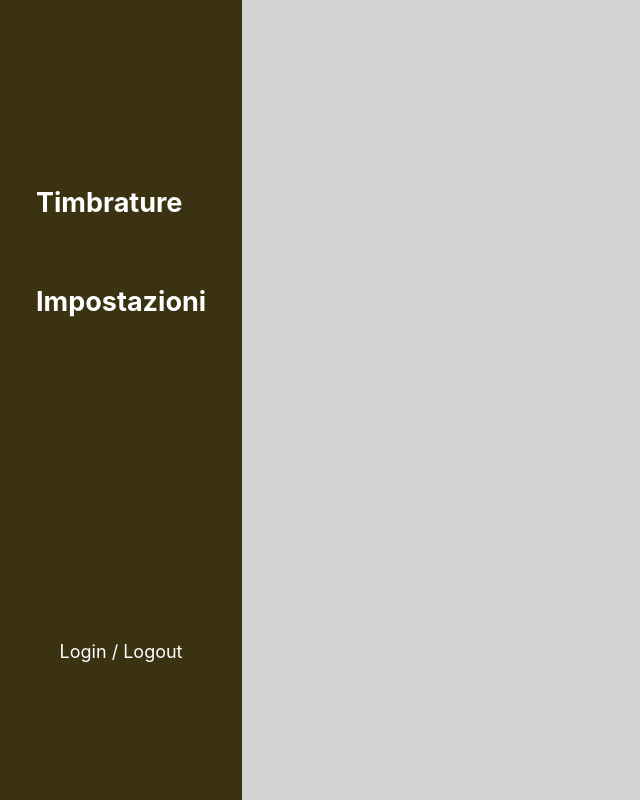
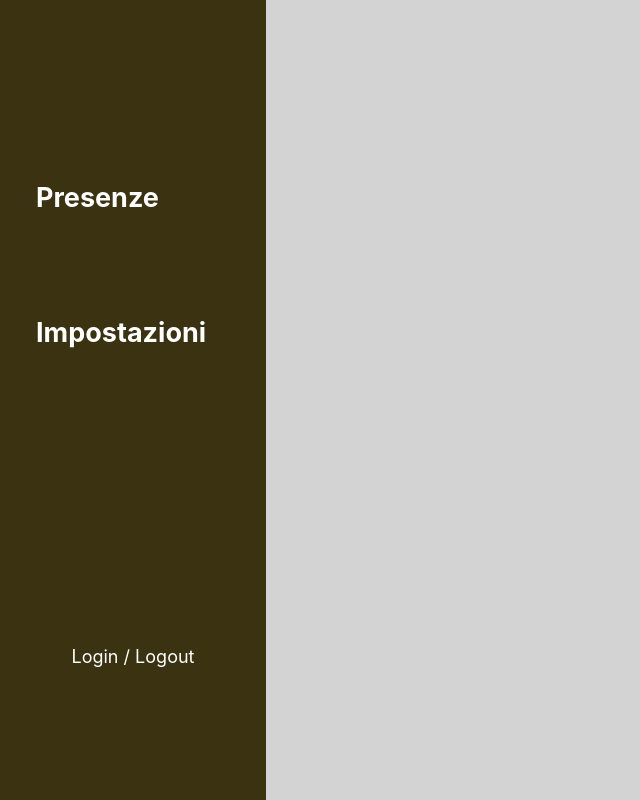
Before and after one commit to ScaiaBiz/myAttendance, a React (Create React App) app in the folder my-attendance/: page / in a window 1280 px wide. Shown: the whole page, without its empty margins (0-640 px from the left). Built offline with nearby package versions, Linux system fonts and the light colour scheme.

Commit message:
Route e elementi menù collegati e dinamici

```diff
--- a/my-attendance/public/index.html
+++ b/my-attendance/public/index.html
@@ -24,7 +24,7 @@
       work correctly both with client-side routing and a non-root public URL.
       Learn how to configure a non-root public URL by running `npm run build`.
     -->
-		<title>React App</title>
+		<title>myAttendance</title>
 	</head>
 	<body>
 		<noscript>You need to enable JavaScript to run this app.</noscript>
--- a/my-attendance/src/App.js
+++ b/my-attendance/src/App.js
@@ -1,16 +1,49 @@
+import { Routes, Route } from 'react-router-dom';
+import { MenuElements } from './__data/common';
+
+import Menu from './components/Menu/Menu';
+
 import classes from './App.module.css';
+import Presenze from './components/Presenze/Presenze';
+
+const comp = {
+	Presenze: <Presenze />,
+};
 
 function App() {
+	const evalRoutes = elements => {
+		console.log(elements);
+		const appRoutes = elements.map(el => {
+			let rPath = el.path;
+			let rElement = el.element;
+			let rSubs = el.subMenu;
+
+			// const sResult = `Route path={${rPath}} element={<${rElement}/>}`
+
+			if (rSubs?.length > 0) {
+				const subRoutes = evalRoutes(rSubs);
+
+				return (
+					<Route path={rPath} element={`<${rElement} />`}>
+						{subRoutes}
+					</Route>
+				);
+			}
+			return <Route path={rPath} element={comp[rElement]} />;
+		});
+		return appRoutes;
+	};
+
+	// const evalSubRoutes
+
 	return (
 		<div className={classes.App}>
 			<div className={classes.menu}>
-				<nav>
-					<div className={classes.menu__element}>Timbrature</div>
-					<div className={classes.menu__element}>Impostazioni</div>
-				</nav>
-				<div>Login / Logout</div>
+				<Menu />
 			</div>
-			<div className={classes.content}></div>
+			<div className={classes.content}>
+				<Routes>{evalRoutes(MenuElements)}</Routes>
+			</div>
 		</div>
 	);
 }
--- a/my-attendance/src/App.module.css
+++ b/my-attendance/src/App.module.css
@@ -2,9 +2,9 @@
 	/* App commons */
 	/* #4F4319 */
 	--bgColor: #3b3212;
-	--maincolor: #907b2c;
+	--higlight: #907b2c;
 	--contrast: white;
-	--text: white;
+	--text: #3b3212;
 	--activeLink: #dbb939;
 	/* --activeLink: #60d9fb; */
 	--activeLinkLight: hsl(193, 100%, 95%);
--- /dev/null
+++ b/my-attendance/src/__data/common.js
@@ -0,0 +1,30 @@
+export const MenuElements = [
+	{
+		_id: 1000,
+		description: 'Presenze',
+		path: '/Presenze',
+		element: 'Presenze',
+	},
+	{
+		_id: 2000,
+		description: 'Impostazioni',
+		path: '/Impostazioni',
+		element: 'Impostazioni',
+		subMenu: [
+			{
+				_id: 2010,
+				description: 'Dipendenti',
+				path: 'Dipendenti',
+				element: 'Dipendenti',
+			},
+			{ _id: 2020, description: 'Turni', path: 'Turni', element: 'Turni' },
+			{ _id: 2030, description: 'Gruppi', path: 'Gruppi', element: 'Gruppi' },
+			{
+				_id: 2040,
+				description: 'SupervisioneCalifragile',
+				path: 'Supervisione',
+				element: 'Supervisione',
+			},
+		],
+	},
+];
--- /dev/null
+++ b/my-attendance/src/components/Menu/Menu.js
@@ -0,0 +1,78 @@
+import React, { useState } from 'react';
+import { NavLink } from 'react-router-dom';
+
+import { MenuElements } from '../../__data/common';
+
+import classes from './Menu.module.css';
+
+function Menu() {
+	// MenuElements;
+
+	const showSubMenu = id => {
+		// let el = document.getElementById(id);
+		// el.classList.toggle(classes.subM_Visible);
+	};
+
+	//TODO: Valutare sottomenù e gestione animazione apertura/chiusura
+
+	const evalMenuElements = (el, level) => {
+		if (!level) {
+			level = 0;
+		}
+		const menuEl = el.map(e => {
+			let classN;
+			switch (level) {
+				case 0:
+					classN = navData =>
+						`${classes.navEl} ${navData.isActive && classes.active}`;
+					break;
+				case 1:
+					classN = navData =>
+						`${classes.navEl} ${navData.isActive && classes.active} ${
+							classes.navSubEl1
+						}`;
+					break;
+
+				default:
+					break;
+			}
+
+			if (e.subMenu?.length > 0) {
+				level++;
+				const subElement = evalMenuElements(e.subMenu, level);
+				return (
+					<React.Fragment>
+						<NavLink
+							key={e._id}
+							className={classN}
+							to={e.path}
+							style={{ marginBottom: 0 }}
+							onClick={() => showSubMenu(e._id)}
+						>
+							{e.description}
+						</NavLink>
+						<div id={e._id} className={`${classes.subM}`}>
+							{subElement}
+						</div>
+					</React.Fragment>
+				);
+			}
+
+			return (
+				<NavLink key={e._id} className={classN} to={e.path}>
+					{e.description}
+				</NavLink>
+			);
+		});
+		return menuEl;
+	};
+
+	return (
+		<div className={classes.container}>
+			<nav className={classes.navigation}>{evalMenuElements(MenuElements)}</nav>
+			<div>Login / Logout</div>
+		</div>
+	);
+}
+
+export default Menu;
--- /dev/null
+++ b/my-attendance/src/components/Menu/Menu.module.css
@@ -0,0 +1,76 @@
+.container {
+	display: flex;
+	flex-direction: column;
+	align-items: center;
+	justify-content: space-around;
+	width: fit-content;
+	background-color: var(--bgColor);
+	color: var(--contrast);
+	height: 100%;
+}
+
+.navigation {
+	display: flex;
+	flex-direction: column;
+	width: 100%;
+}
+
+.navEl {
+	text-align: left;
+	color: var(--contrast);
+	text-decoration: none;
+	font-size: 1.5rem;
+	font-weight: bold;
+	padding: 1rem;
+	margin: 2rem 1rem;
+	border-radius: 6px;
+}
+
+.navEl:hover {
+	text-decoration: underline;
+}
+
+.subM {
+	display: flex;
+	flex-direction: column;
+	align-items: flex-end;
+	width: 80%;
+	margin: 0 10%;
+	height: 1rem;
+	visibility: hidden;
+	border: var(--higlight) solid 1px;
+	overflow: hidden;
+}
+
+.subM_Visible {
+	animation: showSubMenu 500ms both;
+}
+
+.navSubEl1 {
+	font-size: 0.8rem;
+	margin: 0.2rem 2.5rem 0.2rem 2rem;
+	padding: 0.25rem 0.5rem;
+	width: fit-content;
+	text-align: right;
+	/* font-size: 0.8rem;
+	margin: 0.5rem 2rem;
+	padding: 0.5rem;
+	width: fit-content; */
+}
+
+.active {
+	color: var(--bgColor);
+	background-color: var(--contrast);
+	text-decoration: underline;
+}
+
+@keyframes showSubMenu {
+	0% {
+		height: 1rem;
+		visibility: visible;
+	}
+	100% {
+		height: 100%;
+		visibility: visible;
+	}
+}
--- /dev/null
+++ b/my-attendance/src/components/Presenze/Presenze.js
@@ -0,0 +1,7 @@
+import React from 'react';
+
+function Presenze() {
+	return <div>Presenze, quelle vere, ma vere vere</div>;
+}
+
+export default Presenze;
```
